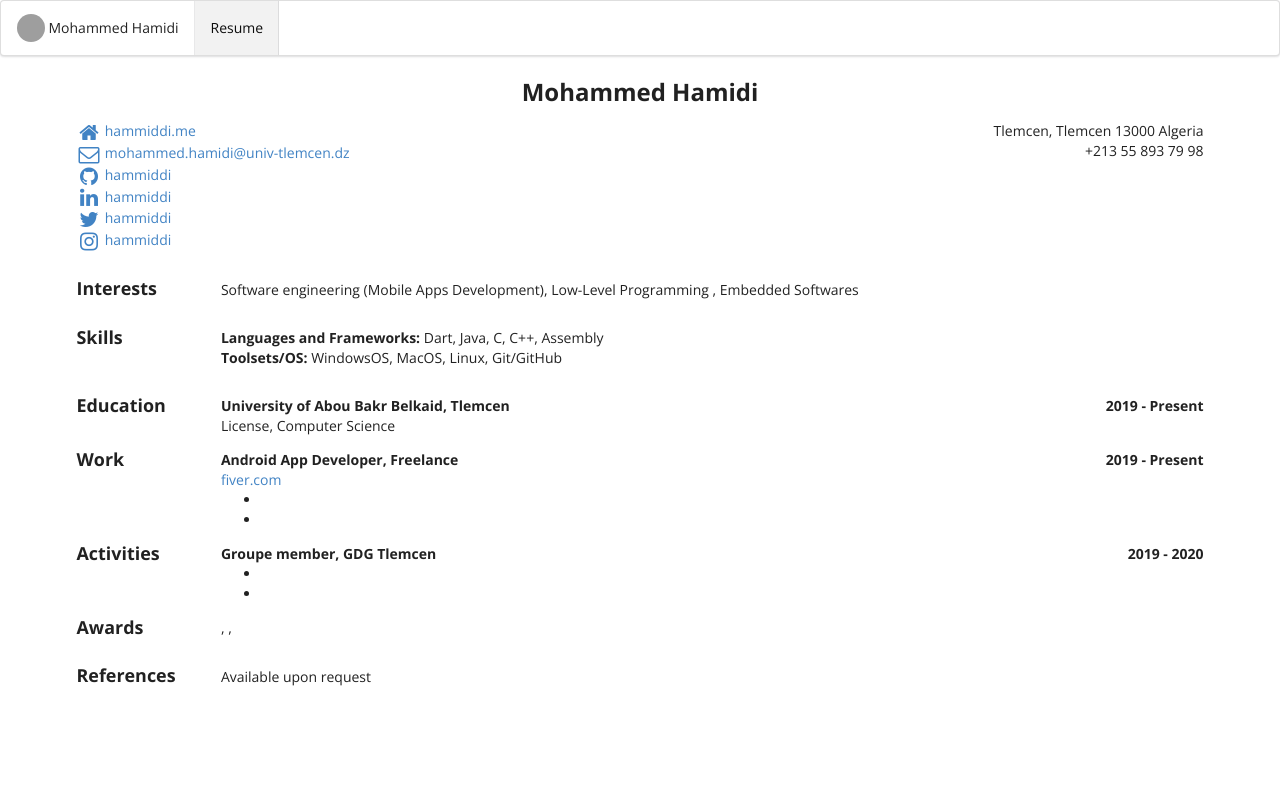
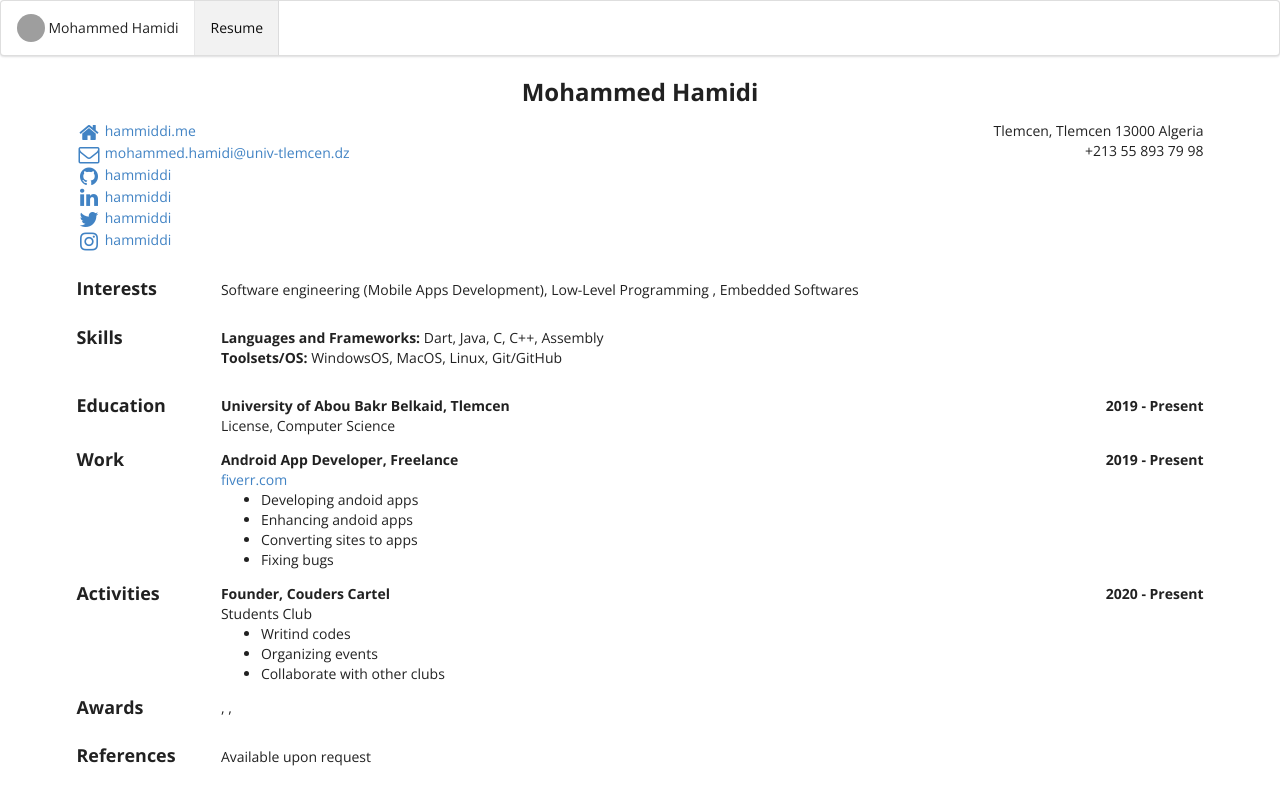
Before and after one commit to h1midi/h1midi.github.io, a Jekyll site: the page built from bio/index.html, in a window 1280 px wide. Shown: the top 805 px of the page. Built offline with Jekyll 4.4.1, drawn with Linux system fonts in a browser that asks for light colours; grey boxes are pictures that could not be loaded.

Commit message:
Update bio.json

```diff
--- a/_data/bio.json
+++ b/_data/bio.json
@@ -94,27 +94,30 @@
     {
       "company": "Freelance",
       "position": "Android App Developer",
-      "website": "fiver.com",
+      "website": "fiverr.com",
       "startDate": "2019",
       "endDate": "Present",
       "summary": "",
       "highlights": [
-        "",
-        ""
+        "Developing andoid apps",
+        "Enhancing andoid apps",
+        "Converting sites to apps",
+        "Fixing bugs"
       ]
     }
   ],
   "volunteer": [
     {
-      "organization": "GDG Tlemcen",
+      "organization": "Couders Cartel",
       "website": "",
-      "position": "Groupe member",
-      "startDate": "2019",
-      "endDate": "2020",
-      "summary": "",
+      "position": "Founder",
+      "startDate": "2020",
+      "endDate": "Present",
+      "summary": "Students Club",
       "highlights": [
-        "",
-        ""
+        "Writind codes",
+        "Organizing events",
+        "Collaborate with other clubs"
       ]
     }
   ],
```
